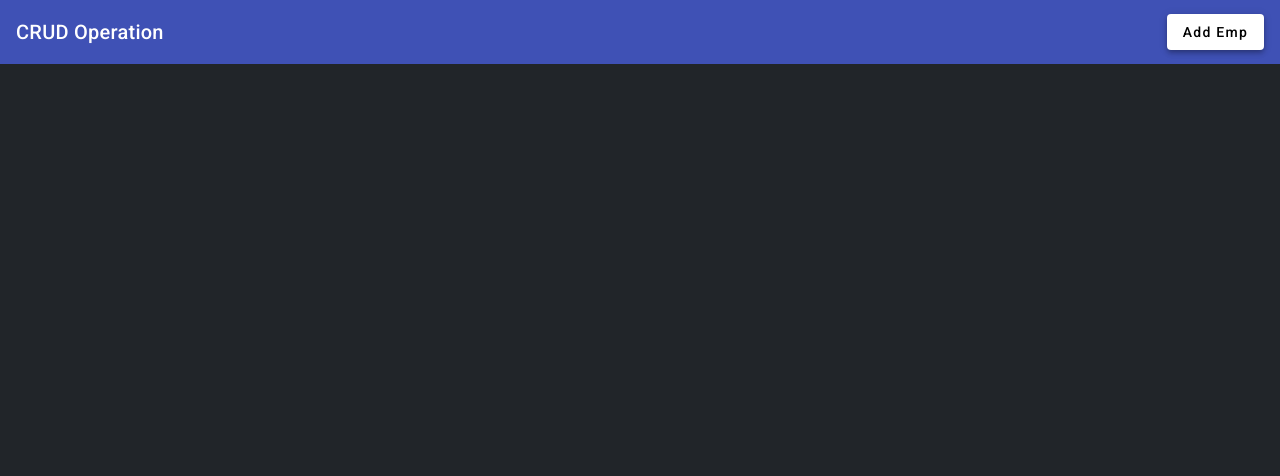
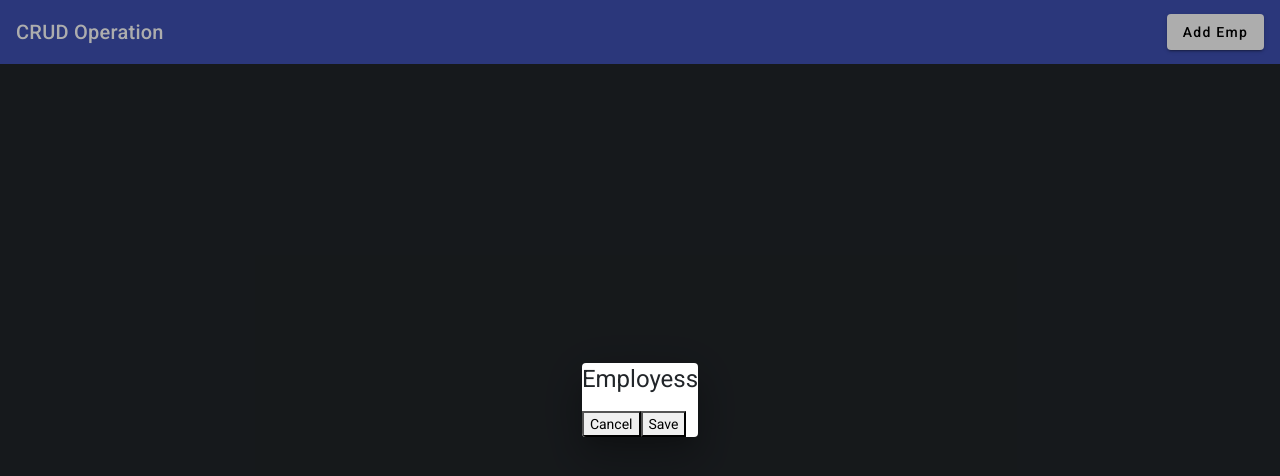
Before and after one commit to Hanumanthareddy884/StepIn, an Angular app: page / in a window 1280 px wide. Both pictures are taken after a click on the button "Add Emp". Shown: the top 476 px of the page. Built offline with nearby package versions, Linux system fonts and the light colour scheme.

Commit message:
Form Emp

```diff
--- a/src/app/app.component.html
+++ b/src/app/app.component.html
@@ -2,5 +2,5 @@
 <mat-toolbar color="primary">
   <span>CRUD Operation</span>
   <span class="example-spacer"></span>
-  <button mat-raised-button>Add Emp</button>
+  <button mat-raised-button (click)="openAddEditForm()">Add Emp</button>
 </mat-toolbar>
--- a/src/app/app.component.ts
+++ b/src/app/app.component.ts
@@ -5,6 +5,10 @@ import { ProductListComponent } from './components/product-list/product-list.com
 import {MatToolbarModule} from '@angular/material/toolbar';
 import {MatIconModule} from '@angular/material/icon';
 import {MatButtonModule} from '@angular/material/button';
+import {MatDialog} from '@angular/material/dialog';
+import { EmployeeComponent } from './components/employee/employee.component';
+import{MatFormFieldModule} from '@angular/material/form-field';
+
 
 @Component({
   selector: 'app-root',
@@ -15,10 +19,18 @@ import {MatButtonModule} from '@angular/material/button';
     MatToolbarModule,
     MatIconModule,
     MatButtonModule,
+    MatFormFieldModule,
   ],
   templateUrl: './app.component.html',
   styleUrl: './app.component.css'
 })
 export class AppComponent {
   title = 'StepIn';
+
+  constructor(private _dialog: MatDialog){}
+
+
+  openAddEditForm(){
+    this._dialog.open(EmployeeComponent);
+  }
 }
--- a/src/app/components/employee/employee.component.html
+++ b/src/app/components/employee/employee.component.html
@@ -1 +1,10 @@
-<p>employee works!</p>
+<div mat-dialog-text><h1>Employess</h1>
+</div>
+<!-- <div mat-dialog-content>
+    <mat-form-field appearance="fill">
+    <mat-label>Input</mat-label>
+</div> -->
+<div mat-dialog-action>
+  <button mat-raised-button>Cancel</button>
+  <button mat-raised-button color="Prima">Save</button>
+</div>
```
